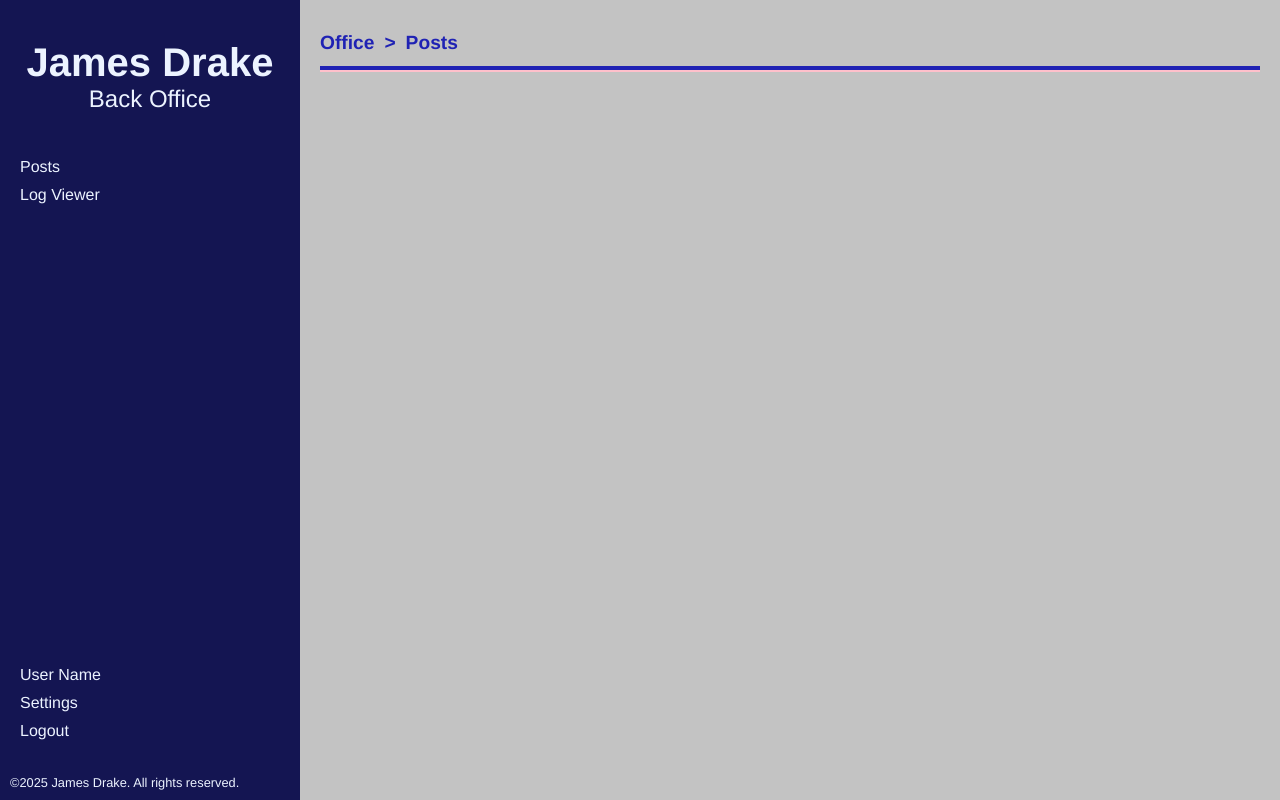
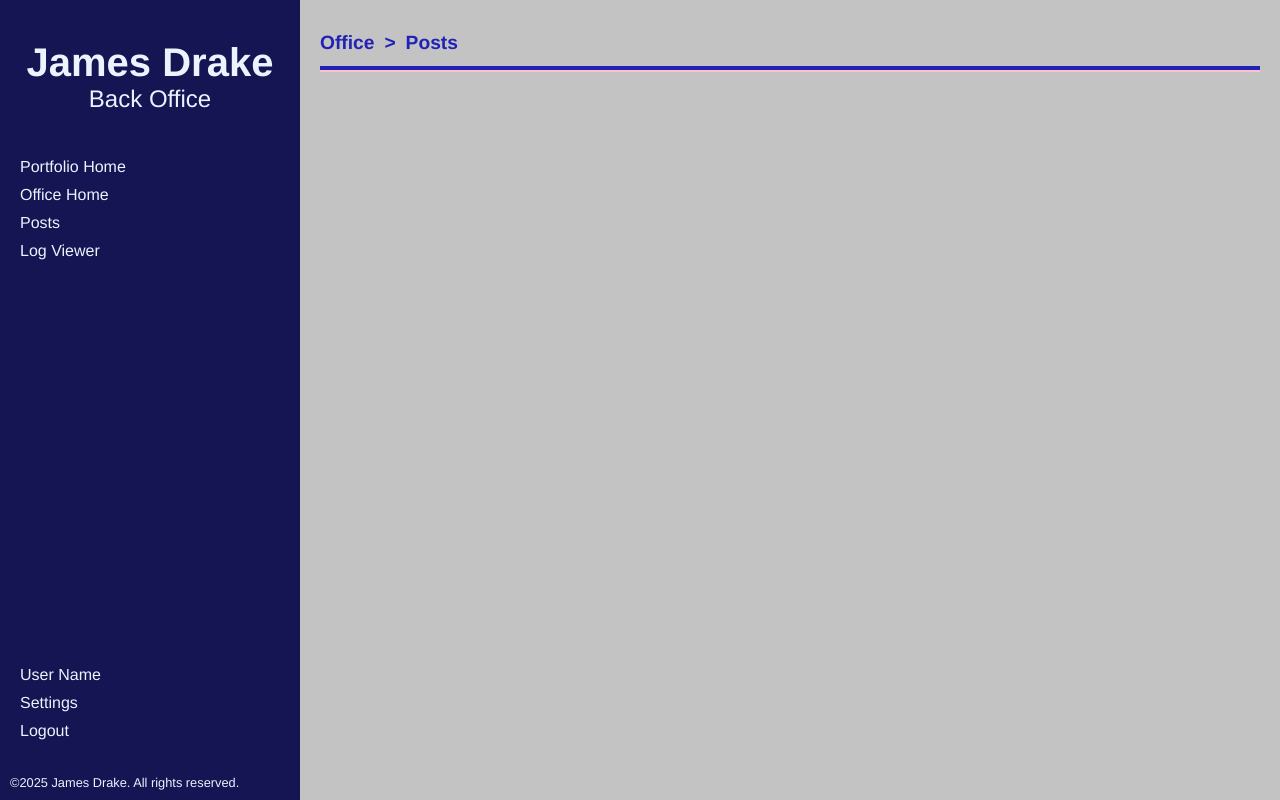
Before and after one commit to psilentrain1/jmdm-webdev-dev_portfolio, a Next.js app: page /office/posts in a window 1280 px wide. Built offline with nearby package versions, Linux system fonts and the light colour scheme.

Commit message:
feat: added links to sidebar

```diff
--- a/src/components/OfficeSidebar.tsx
+++ b/src/components/OfficeSidebar.tsx
@@ -12,6 +12,12 @@ export default function OfficeSidebar() {
 
         <nav className={styles.office__sidebar__nav}>
           <ul>
+            <li>
+              <Link href="/">Portfolio Home</Link>
+            </li>
+            <li>
+              <Link href="/office">Office Home</Link>
+            </li>
             <li>
               <Link href="/office/posts">Posts</Link>
             </li>
```
